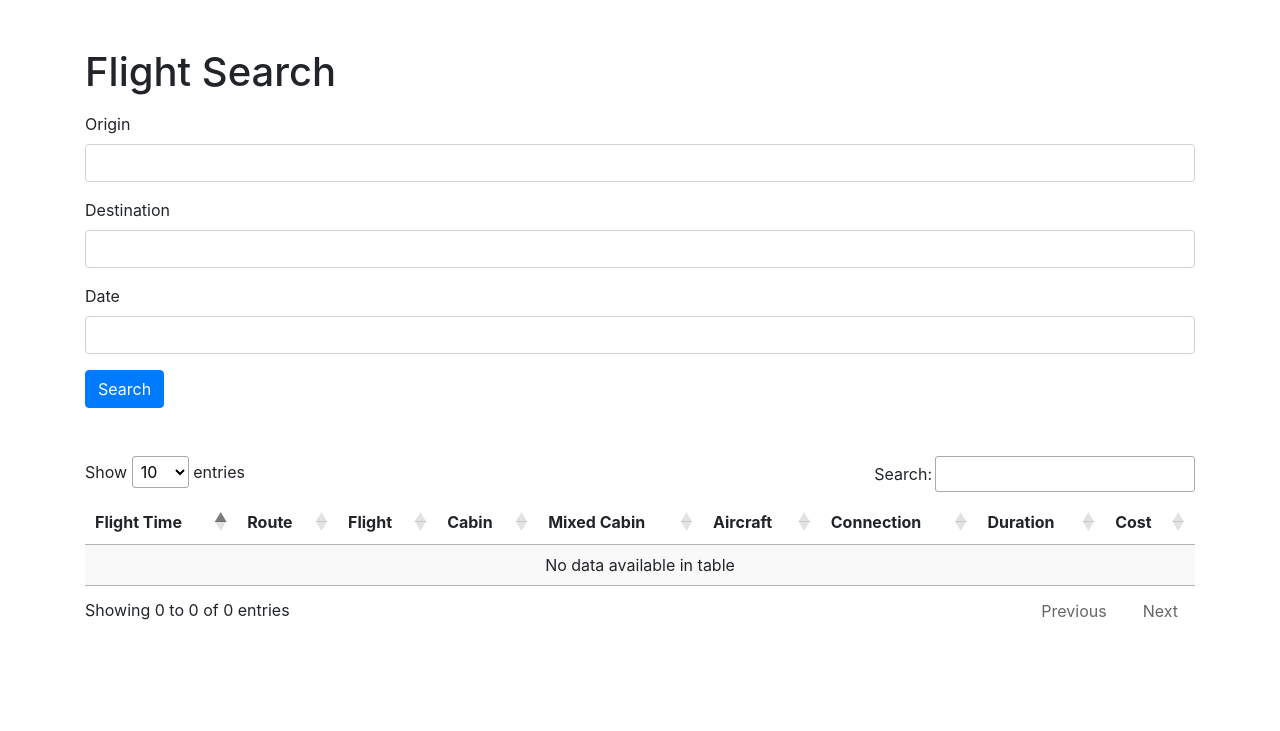
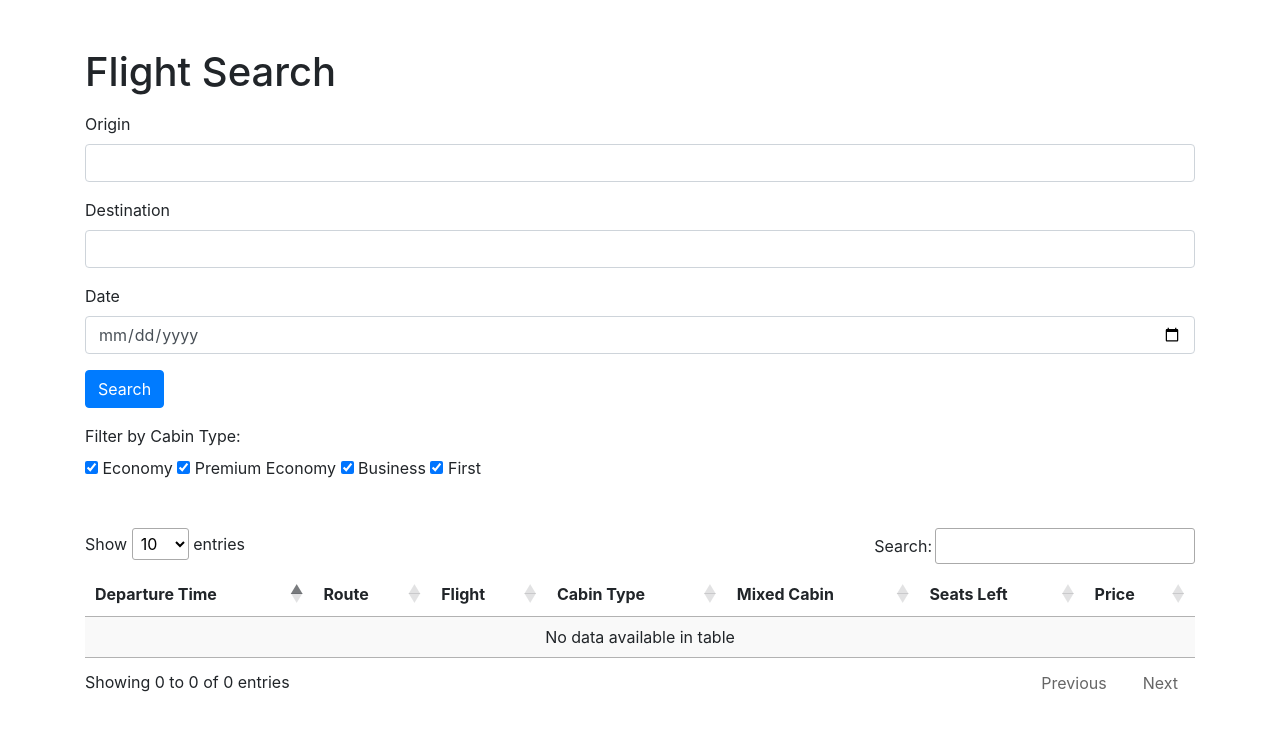
Before and after one commit to IOkal/award-search-tool, a Flask app: page / in a window 1280 px wide. Shown: the top 731 px of the page. Run offline with Flask 3, Linux system fonts and the light colour scheme; some libraries are stand-ins or nearby versions.

Commit message:
Fixed table to preview data as intended and added filter logic

```diff
--- a/templates/index.html
+++ b/templates/index.html
@@ -23,24 +23,30 @@
         </div>
         <div class="form-group">
             <label for="date">Date</label>
-            <input type="text" class="form-control" id="date" name="date" required>
+            <input type="date" class="form-control" id="date" name="date" required>
         </div>
         <button type="submit" class="btn btn-primary">Search</button>
     </form>
+
+    <div class="mt-3">
+        <label for="cabin-filter">Filter by Cabin Type:</label><br>
+        <input type="checkbox" id="filter-economy" name="cabin" value="Economy" checked> Economy
+        <input type="checkbox" id="filter-premium-economy" name="cabin" value="Premium Economy" checked> Premium Economy
+        <input type="checkbox" id="filter-business" name="cabin" value="Business" checked> Business
+        <input type="checkbox" id="filter-first" name="cabin" value="First" checked> First
+    </div>
 
     <div class="mt-5">
         <table id="results-table" class="display" style="width:100%">
             <thead>
                 <tr>
-                    <th>Flight Time</th>
+                    <th>Departure Time</th>
                     <th>Route</th>
                     <th>Flight</th>
-                    <th>Cabin</th>
+                    <th>Cabin Type</th>
                     <th>Mixed Cabin</th>
-                    <th>Aircraft</th>
-                    <th>Connection</th>
-                    <th>Duration</th>
-                    <th>Cost</th>
+                    <th>Seats Left</th>
+                    <th>Price</th>
                 </tr>
             </thead>
             <tbody></tbody>
@@ -61,57 +67,55 @@
                 success: function(data) {
                     table.clear().draw();
                     data.forEach(function(flight) {
-                        flight.segments.forEach(function(segment, index) {
-                            let row = [
-                                segment.departure_time,
-                                segment.route,
-                                segment.flight_number,
-                                index == 0 ? 'eco' : '',
-                                index == 0 ? flight.mixed_cabin_percentages.eco : '',
-                                '', // Placeholder for aircraft type
-                                flight.connections.map(c => c.layover_time + ' in ' + c.layover_airport).join(', '),
-                                '', // Placeholder for duration
-                                flight.prices.eco
-                            ];
-                            table.row.add(row).draw();
-                        });
+                        let departureTimes = flight.segments.map(segment => `${segment.segment_dep_date} ${segment.segment_dep_time}`).join('<br>');
+                        let routes = flight.segments.map(segment => `${segment.route}`).join('<br>');
+                        let flights = flight.segments.map(segment => `${segment.flight_number}`).join('<br>');
+                        let cabinType = ['Economy', 'Premium Economy', 'Business', 'First'][flight.cabin_type];
+                        let mixedCabin = flight.mixed_cabin + '%'; //? flight.mixed_cabin_percentages[cabinType.toLowerCase().replace(' ', '')] : '';
+                        let pointsPrice = flight.points_price;
+                        let cashPrice = flight.cash_price;
+                        let combinedPrice = pointsPrice + '<br>$' + cashPrice;
 
-                        flight.segments.forEach(function(segment, index) {
-                            let row = [
-                                segment.departure_time,
-                                segment.route,
-                                segment.flight_number,
-                                index == 0 ? 'ecoPremium' : '',
-                                index == 0 ? flight.mixed_cabin_percentages.ecoPremium : '',
-                                '', // Placeholder for aircraft type
-                                flight.connections.map(c => c.layover_time + ' in ' + c.layover_airport).join(', '),
-                                '', // Placeholder for duration
-                                flight.prices.ecoPremium
-                            ];
-                            table.row.add(row).draw();
-                        });
-
-                        flight.segments.forEach(function(segment, index) {
-                            let row = [
-                                segment.departure_time,
-                                segment.route,
-                                segment.flight_number,
-                                index == 0 ? 'business' : '',
-                                index == 0 ? flight.mixed_cabin_percentages.business : '',
-                                '', // Placeholder for aircraft type
-                                flight.connections.map(c => c.layover_time + ' in ' + c.layover_airport).join(', '),
-                                '', // Placeholder for duration
-                                flight.prices.business
-                            ];
-                            table.row.add(row).draw();
-                        });
+                        let row = [
+                            departureTimes,
+                            routes,
+                            flights,
+                            cabinType,
+                            mixedCabin,
+                            flight.seats_left,
+                            combinedPrice
+                            // pointsPrice,
+                            // cashPrice
+                        ];
+                        table.row.add(row).draw();
                     });
+                    applyFilters();
                 },
                 error: function() {
                     alert('An error occurred while searching for flights.');
                 }
             });
         });
+
+        $('input[name="cabin"]').on('change', function() {
+            applyFilters();
+        });
+
+        function applyFilters() {
+            var selectedCabins = $('input[name="cabin"]:checked').map(function() {
+                return this.value;
+            }).get();
+
+            table.rows().every(function() {
+                var row = this.node();
+                var cabinType = this.data()[3];
+                if (selectedCabins.includes(cabinType)) {
+                    $(row).show();
+                } else {
+                    $(row).hide();
+                }
+            });
+        }
     });
 </script>
 </body>
```
